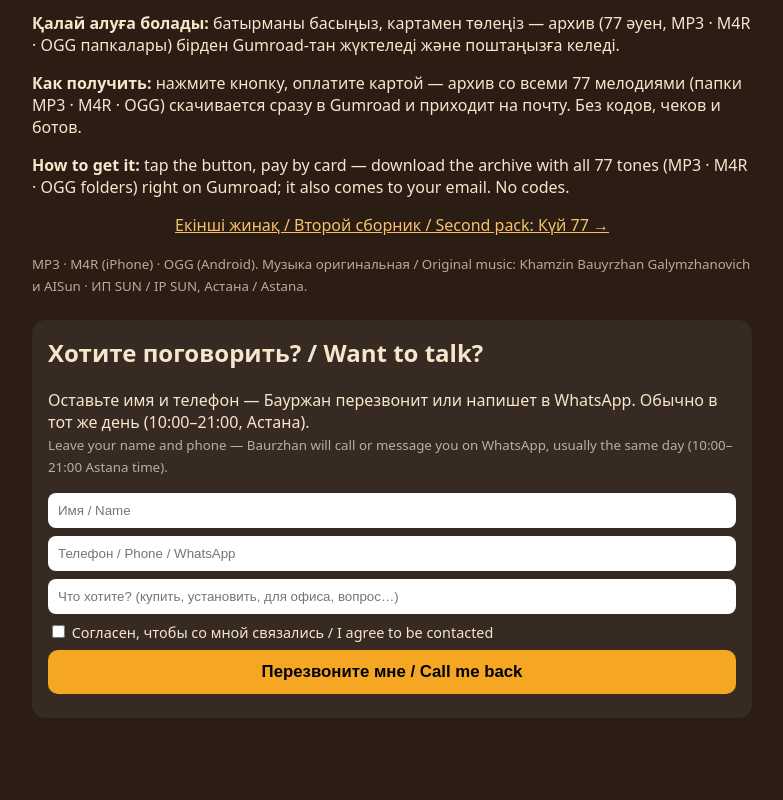
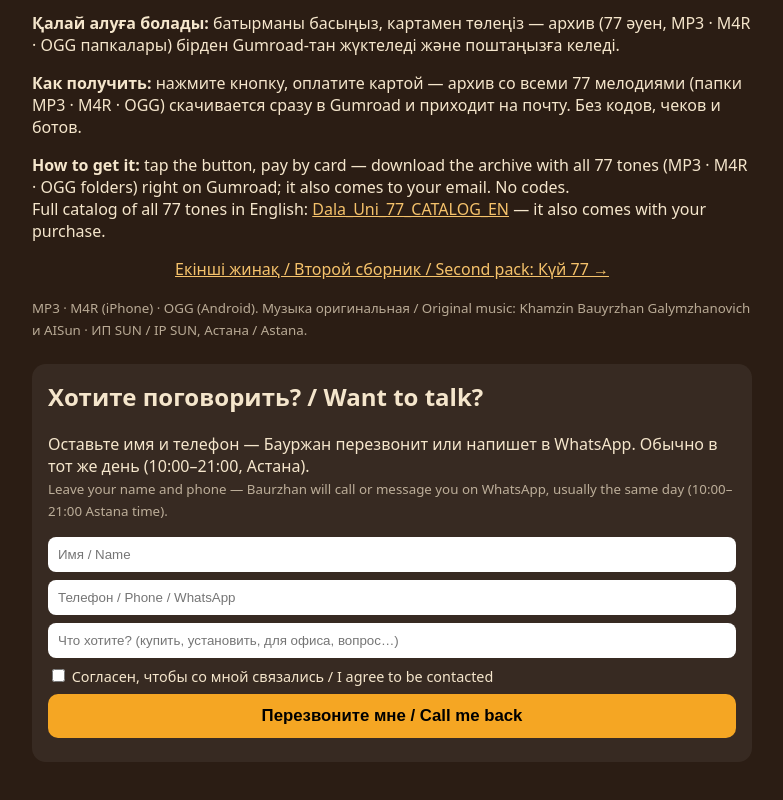
Before and after one commit to agihomecore/galymzhan-kz, a plain HTML site: page sun/dala/index.html in a window 1280 px wide. Shown: the part 2165-2965 px from the top of the page, without its empty margins (248-1031 px from the left). Before the commit the page ends 2927 px from the top, so only its background shows below. Drawn offline with Linux system fonts and the light colour scheme.

Commit message:
sun/dala: link the English catalog in the EN block
Co-Authored-By: Claude Opus 5.5 <noreply@anthropic.com>
Claude-Session: https://claude.ai/code/session_014Fy1TpwSARRRUGfpEuMqLz

```diff
--- a/sun/dala/index.html
+++ b/sun/dala/index.html
@@ -27,7 +27,7 @@ audio{width:100%;display:block;margin-top:14px}.buy{display:block;text-align:cen
 <a class="buy" style="background:#ff90e8;color:#000" href="https://agihome.gumroad.com/l/dala-uni">Сатып алу / Купить / Buy — $9</a>
 <p id="kz"><b>Қалай алуға болады:</b> батырманы басыңыз, картамен төлеңіз — архив (77 әуен, MP3 · M4R · OGG папкалары) бірден Gumroad-тан жүктеледі және поштаңызға келеді.</p>
 <p id="ru"><b>Как получить:</b> нажмите кнопку, оплатите картой — архив со всеми 77 мелодиями (папки MP3 · M4R · OGG) скачивается сразу в Gumroad и приходит на почту. Без кодов, чеков и ботов.</p>
-<p id="en"><b>How to get it:</b> tap the button, pay by card — download the archive with all 77 tones (MP3 · M4R · OGG folders) right on Gumroad; it also comes to your email. No codes.</p>
+<p id="en"><b>How to get it:</b> tap the button, pay by card — download the archive with all 77 tones (MP3 · M4R · OGG folders) right on Gumroad; it also comes to your email. No codes.<br>Full catalog of all 77 tones in English: <a href="Dala_Uni_77_CATALOG_EN.md" style="color:#f5c26b">Dala_Uni_77_CATALOG_EN</a> — it also comes with your purchase.</p>
 <p style="text-align:center"><a href="../kuy/" style="color:#f5c26b">Екінші жинақ / Второй сборник / Second pack: Күй 77 →</a></p>
 <p><small>MP3 · M4R (iPhone) · OGG (Android). Музыка оригинальная / Original music: Khamzin Bauyrzhan Galymzhanovich и AISun · ИП SUN / IP SUN, Астана / Astana.</small></p>
 <script>window.LEAD_CODE="DU";window.LEAD_PRODUCT="Dala uni"</script>
```
